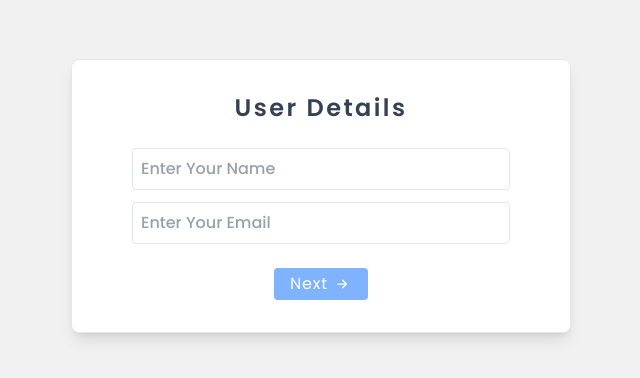
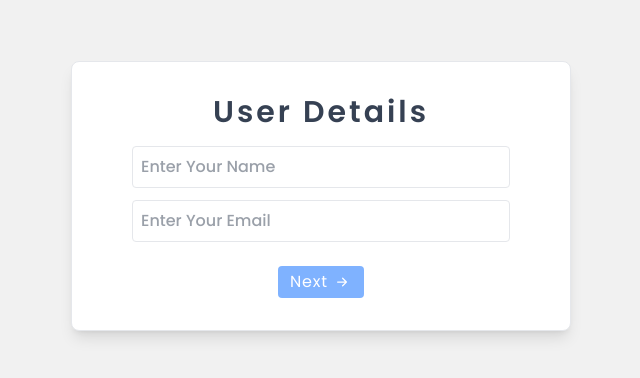
Before and after one commit to VickyDevlo/otp_generator, a React (Vite) app: page / in a window 1280 px wide. Shown: the part 204-582 px from the top of the page, without its empty margins (319-959 px from the left). Built offline with nearby package versions, Linux system fonts and the light colour scheme.

Commit message:
changes done

```diff
--- a/src/App.jsx
+++ b/src/App.jsx
@@ -33,7 +33,7 @@ function App() {
           generatedOtp={generatedOtp}
         />
       )}
-      {step === 3 && <SuccessModel userData={userData} setStep={setStep}/>}
+      {step === 3 && <SuccessModel userData={userData} setStep={setStep} />}
     </>
   );
 }
--- a/src/components/OtpGenerator.jsx
+++ b/src/components/OtpGenerator.jsx
@@ -1,7 +1,6 @@
 import React, { useEffect, useRef, useState } from "react";
+import { Wrapper, Heading, Input, Button } from "../shared";
 import { toast } from "react-toastify";
-import { Wrapper } from "./Wrapper";
-import { Input } from "./Input";
 
 export const OtpGenerator = ({
   setStep,
@@ -107,10 +106,8 @@ export const OtpGenerator = ({
   return (
     <Wrapper>
       <div className="flex flex-col items-center gap-2">
-        <h1 className="font-semibold text-gray-700 max-sm:text-2xl text-4xl tracking-widest">
-          OTP Verification
-        </h1>
-        <p className="text-center max-sm:text-xs text-lg text-gray-500 tracking-widest px-3">
+        <Heading>OTP Verification</Heading>
+        <p className="text-center max-sm:text-xs text-sm text-gray-500 tracking-widest px-3">
           Code was sent to your email
         </p>
       </div>
@@ -152,13 +149,13 @@ export const OtpGenerator = ({
           Attempt left - {3 - failedAttempts}
         </p>
       )}
-      <button
-        disabled={inputs.includes("") || failedAttempts >= 3}
+      <Button
+        isDisabled={inputs.includes("") || failedAttempts >= 3}
         onClick={verifyCode}
-        className="text-white bg-blue-500 my-3 px-4 py-1 rounded text-md tracking-wider cursor-pointer disabled:opacity-60 disabled:cursor-not-allowed transition-all"
+        className="mt-2"
       >
         Verify Code
-      </button>
+      </Button>
 
       <div className="text-center">
         <p className="text-gray-500 md:text-lg text-sm">
--- a/src/components/SuccessModel.jsx
+++ b/src/components/SuccessModel.jsx
@@ -1,5 +1,5 @@
 import React from "react";
-import { Wrapper } from "./Wrapper";
+import { Wrapper, Heading } from "../shared";
 import { HiBadgeCheck } from "react-icons/hi";
 import { IoClose } from "react-icons/io5";
 
@@ -13,9 +13,7 @@ export const SuccessModel = ({ userData, setStep }) => {
         <IoClose size={24} />
       </button>
       <div className="flex flex-col items-center gap-2">
-        <h1 className="font-semibold text-gray-500 max-sm:text-2xl text-4xl tracking-widest">
-          Congratulation
-        </h1>
+        <Heading>Congratulation</Heading>
         <p className="text-center font-semibold max-sm:text-xs text-lg text-gray-700 tracking-widest px-3 capitalize">
           {userData.name}
         </p>
--- a/src/components/UserForm.jsx
+++ b/src/components/UserForm.jsx
@@ -1,8 +1,7 @@
 import React, { useEffect, useRef, useState } from "react";
+import { Wrapper, Heading, Input, Button } from "../shared";
+import { BsArrowRightShort } from "react-icons/bs";
 import { toast } from "react-toastify";
-import { Wrapper } from "./Wrapper";
-import { BsArrowRightShort } from "react-icons/bs";
-import { Input } from "./Input";
 
 export const UserForm = ({
   setUserData,
@@ -45,7 +44,7 @@ export const UserForm = ({
   };
 
   const isDisabled =
-    !form.name || !form.name.trim() || !form.email.includes("@");
+    !form.name || !form.name.trim() || !form.email.includes("@gmail.com");
 
   useEffect(() => {
     inputRef.current.focus();
@@ -53,12 +52,7 @@ export const UserForm = ({
 
   return (
     <Wrapper>
-      <h1
-        className="font-semibold text-center text-gray-700 text-2xl
-      tracking-widest mb-3"
-      >
-        User Details
-      </h1>
+      <Heading className="mb-1">User Details</Heading>
       <div className="md:px-12 w-full">
         <Input
           type="text"
@@ -82,15 +76,10 @@ export const UserForm = ({
           className="border border-gray-200 rounded"
         />
       </div>
-      <button
-        disabled={isDisabled}
-        className="flex items-center justify-center gap-1 text-white
-         bg-blue-500 px-4 py-1 rounded text-md tracking-wider cursor-pointer disabled:opacity-60 disabled:cursor-not-allowed transition-all"
-        onClick={handleSubmit}
-      >
+      <Button isDisabled={isDisabled} onClick={handleSubmit}>
         Next
         <BsArrowRightShort size={20} />
-      </button>
+      </Button>
     </Wrapper>
   );
 };
--- /dev/null
+++ b/src/shared/Button.jsx
@@ -0,0 +1,17 @@
+import React from "react";
+
+const Button = ({ children, isDisabled, onClick, className, ...rest }) => {
+  return (
+    <button
+      onClick={onClick}
+      disabled={isDisabled}
+      className={`${className} flex items-center justify-center gap-1 text-white
+  bg-blue-500 px-3 py-1 rounded text-md tracking-wider cursor-pointer disabled:opacity-60 disabled:cursor-not-allowed transition-all`}
+      {...rest}
+    >
+      {children}
+    </button>
+  );
+};
+
+export default Button;
--- /dev/null
+++ b/src/shared/Heading.jsx
@@ -0,0 +1,15 @@
+import React from "react";
+
+const Heading = ({ children, className, ...rest }) => {
+  return (
+    <h1
+      className={`${className} not-last:font-semibold text-center
+      text-gray-700 md:text-3xl text-xl tracking-widest`}
+      {...rest}
+    >
+      {children}
+    </h1>
+  );
+};
+
+export default Heading;
--- a/src/components/Input.jsx
+++ b/src/shared/Input.jsx
@@ -1,6 +1,6 @@
 import React, { forwardRef } from "react";
 
-export const Input = forwardRef(
+const Input = forwardRef(
   (
     {
       type,
@@ -25,10 +25,12 @@ export const Input = forwardRef(
         pattern={pattern}
         value={value}
         onChange={onChange}
-        className={`${className}  font-medium text-gray-700
-        p-2  w-full mb-3 focus:outline-0 `}
+        className={`${className} font-medium text-gray-700
+        p-2  w-full mb-3 focus:outline-0`}
         {...rest}
       />
     );
   }
 );
+
+export default Input;
--- a/src/components/Wrapper.jsx
+++ b/src/shared/Wrapper.jsx
@@ -1,14 +1,17 @@
 import React from "react";
 
-export const Wrapper = ({ children, className }) => {
+const Wrapper = ({ children, className, ...rest }) => {
   return (
     <div className="container mx-auto h-96 md:h-screen flex items-center justify-center px-2">
       <div
         className={`${className} flex flex-col bg-white w-[300px] md:w-[500px] rounded-lg border border-gray-200 shadow-lg items-center justify-center
         gap-3 py-8 px-3`}
+        {...rest}
       >
         {children}
       </div>
     </div>
   );
 };
+
+export default Wrapper;
--- /dev/null
+++ b/src/shared/index.jsx
@@ -0,0 +1,6 @@
+import Heading from "./Heading";
+import Wrapper from "./Wrapper";
+import Input from "./Input";
+import Button from "./Button";
+
+export { Heading, Wrapper, Input, Button };
```
